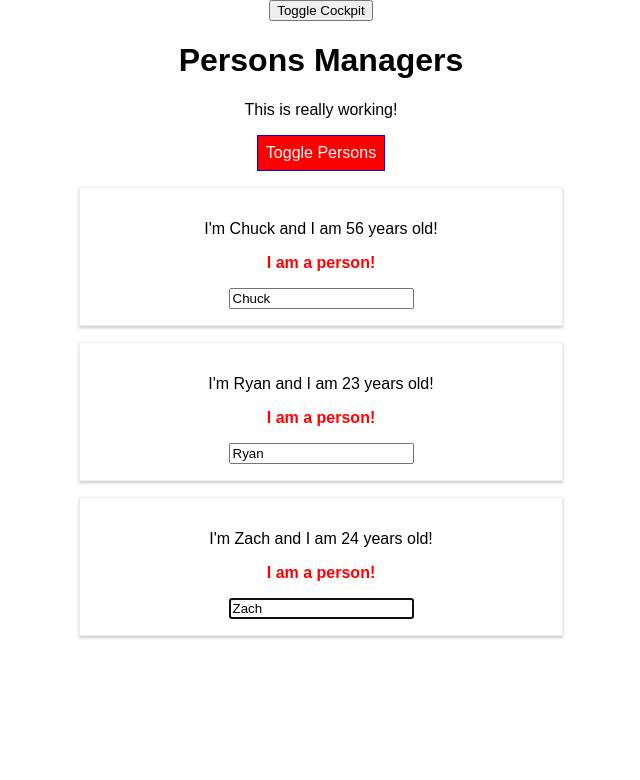
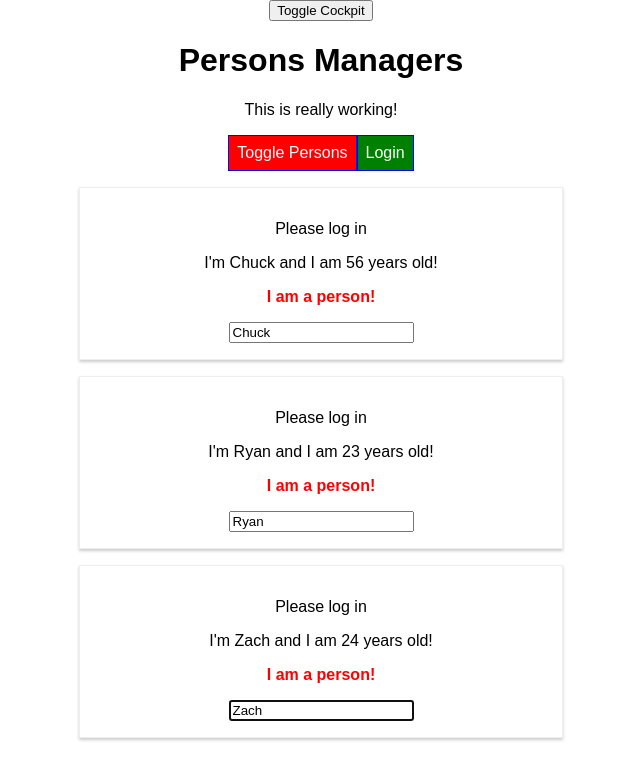
Before and after one commit to RyanWRowland/react-complete-guide, a React (Create React App) app: page / in a window 1280 px wide. Shown: the top 780 px of the page, without its empty margins (319-959 px from the left). Built offline with nearby package versions, Linux system fonts and the light colour scheme.

Commit message:
added faux authentication with prop chaining/drilling

```diff
--- a/src/components/Cockpit/Cockpit.js
+++ b/src/components/Cockpit/Cockpit.js
@@ -46,6 +46,7 @@ const Cockpit = (props) => {
         ref={toggleBtnRef}
         className={props.showing ? styles.Red : ''}
         onClick={props.clicked}>Toggle Persons</button>
+      <button onClick={props.login}>Login</button>
     </div>
   )
 }
--- a/src/components/Persons/Person/Person.js
+++ b/src/components/Persons/Person/Person.js
@@ -23,7 +23,7 @@ class Person extends Component {
   }
   // optimization: should only update/rerender component if the name has changed
   shouldComponentUpdate(nextProps, nextState) {
-    return nextProps.name !== this.props.name
+    return nextProps.name !== this.props.name || nextProps.isAuthed !== this.props.isAuthed;
   }
 
   componentDidMount() {
@@ -34,10 +34,12 @@ class Person extends Component {
 
   render() {
     console.log('[Person.js] rendering', this.props.name);
+    console.log(this.props.isAuthed);
     // if we don't need/want a wrapping element returned
     // we can wrap our elements in a very simple higher order component
     return (
       <Aux>
+        <p>{this.props.isAuthed ? "Authenticated" : "Please log in"}</p>
         <p key="name/age" onClick={this.props.click}>I'm {this.props.name} and I am {this.props.age} years old!</p>
         <p key="children" className="red bold">{this.props.children}</p>
         <input
@@ -57,6 +59,7 @@ Person.propTypes = {
   changed: PropTypes.func,
   name: PropTypes.string,
   age: PropTypes.number,
+  isAuthed: PropTypes.bool,
 };
 
 export default withClass(Person, styles.Person);
--- a/src/components/Persons/Persons.js
+++ b/src/components/Persons/Persons.js
@@ -22,7 +22,8 @@ class Persons extends Component {
   shouldComponentUpdate(nextProps, nextState) {
     console.log('[Persons.js] shouldComponentUpdate');
     // optimization: only update/rerender if persons changes
-    return nextProps.persons !== this.props.persons;
+    return nextProps.persons !== this.props.persons ||
+      nextProps.isAuthenticated !== this.props.isAuthenticated;
     // IMPORTANT
     // only compares references, works because when an element changes
     // a new array is created and the state in App.js is set to the new array
@@ -55,6 +56,7 @@ class Persons extends Component {
         name={person.name}
         age={person.age}
         key={person.id}
+        isAuthed={this.props.isAuthenticated}
         changed={(e) => this.props.changed(e, person.id)}>
         I am a person!
       </Person>
--- a/src/containers/App.js
+++ b/src/containers/App.js
@@ -22,6 +22,7 @@ class App extends Component {
     showPersons: false,
     showCockpit: true,
     changeCounter: 0,
+    authenticated: false,
   };
 
   // if just initializing state from props, just set in constructor
@@ -79,6 +80,10 @@ class App extends Component {
     });
   }
 
+  loginHandler = () => {
+    this.setState({ authenticated: true });
+  }
+
   render() {
     console.log('[App.js] rendering')
     return (
@@ -90,12 +95,14 @@ class App extends Component {
             // persons={this.state.persons} // pass persons to cockpit for useEffect hook
             length={this.state.persons.length}
             showing={this.state.showPersons}
-            clicked={this.togglePersonsHandler} /> : null}
+            clicked={this.togglePersonsHandler}
+            login={this.loginHandler} /> : null}
         {this.state.showPersons ? // if showing persons, render persons
           <Persons
             persons={this.state.persons}
             clicked={this.deletePersonHandler}
-            changed={this.nameChangedHandler} /> : null}
+            changed={this.nameChangedHandler}
+            isAuthenticated={this.state.authenticated} /> : null}
       </Aux>
     );
   }
```
